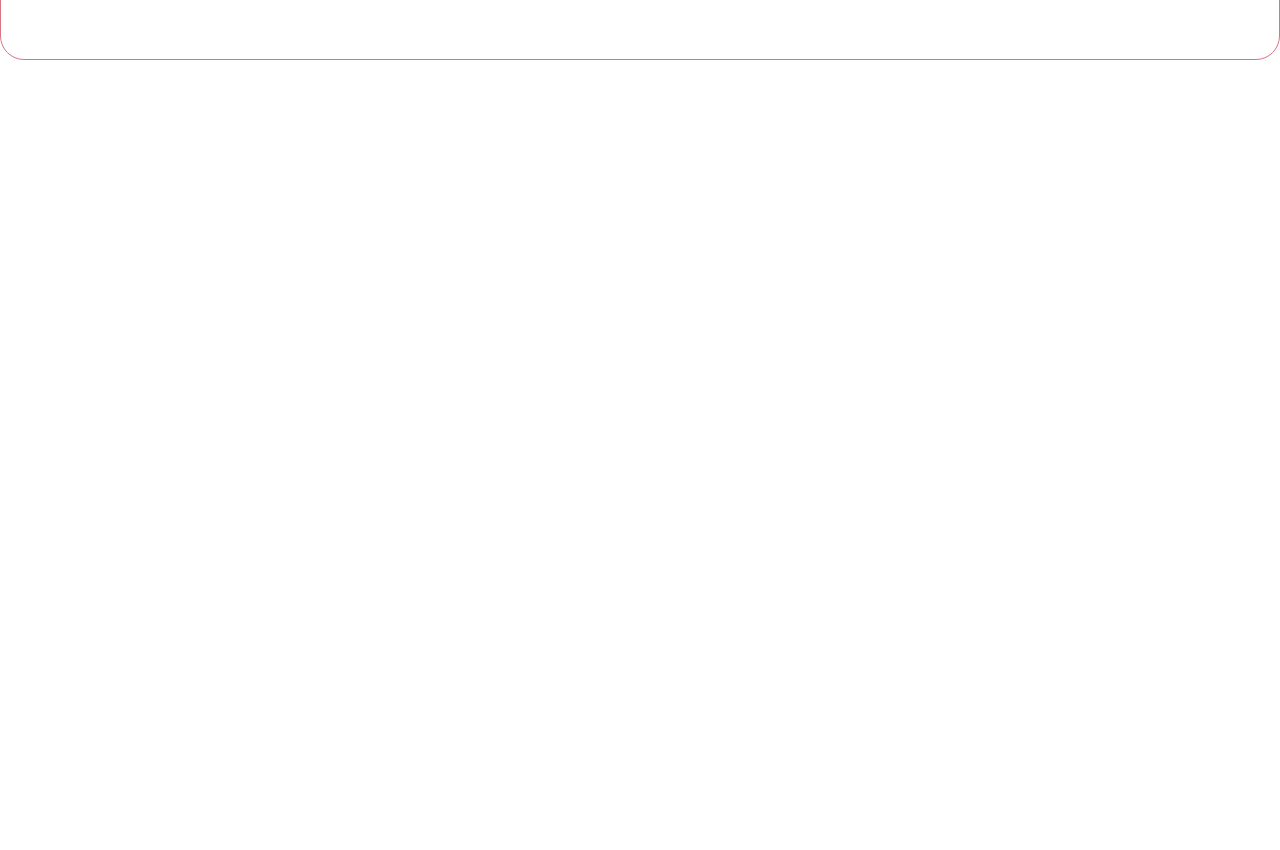
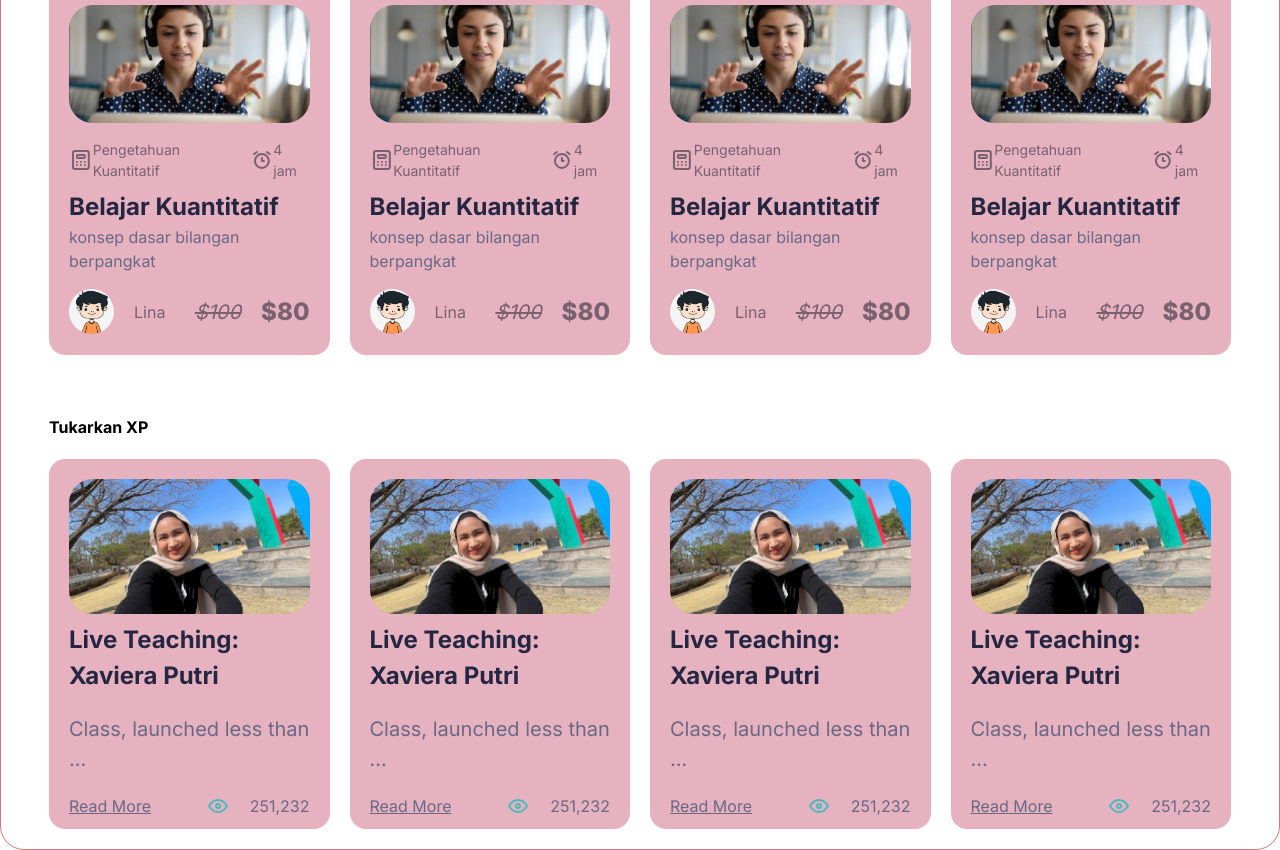
Before and after one commit to nikenuv/finpro-sistech, a Next.js app: page / in a window 1280 px wide. Shown: the part 1020-1870 px from the top of the page. Before the commit the page ends 1080 px from the top, so only its background shows below. Built offline with nearby package versions, Linux system fonts and the light colour scheme.

Commit message:
"homepage done"

```diff
--- a/src/components/Home.jsx
+++ b/src/components/Home.jsx
@@ -2,13 +2,13 @@ import React from "react";
 import { IconSearch } from "@tabler/icons-react";
 import Link from "next/link";
 import Image from "next/image";
-import { ProgressClass, MateriClass } from ".";
+import { Progress, Materi, Recommendation, Xp } from ".";
 
 const Home = () => {
   return (
     <section
       id="home"
-      className="rounded-3xl bg-white h-screen border-[#D87582] border-[1px]"
+      className="rounded-3xl bg-white border-[#D87582] border-[1px]"
     >
       <div className="search-bar flex m-5 px-5 py-1 rounded-3xl border-[#D87582] border-[1px]">
         <IconSearch />
@@ -44,8 +44,10 @@ const Home = () => {
           </div>
         </Link>
       </div>
-      <ProgressClass />
-      <MateriClass />
+      <Progress />
+      <Materi />
+      <Recommendation />
+      <Xp />
     </section>
   );
 };
--- a/src/components/MateriClass.jsx
+++ b/src/components/Materi.jsx
@@ -1,11 +1,11 @@
 import React from "react";
 import Image from "next/image";
 
-const MateriClass = () => {
+const Materi = () => {
   return (
-    <section className="materi-class mx-10 px-2">
+    <section className="materi mx-10 px-2">
       <h3 className="mt-10 mb-5 font-bold">Materi</h3>
-      <div className="materi-wrapper flex">
+      <div className="materi-wrapper flex justify-center">
         <div className="card w-[250px] h-[160px] mr-10 py-5 border-[1px] border-[#E6B2C0] rounded-2xl">
           <Image
             className="rounded-full mx-auto"
@@ -51,4 +51,4 @@ const MateriClass = () => {
   );
 };
 
-export default MateriClass;
+export default Materi;
--- /dev/null
+++ b/src/components/Recommendation.jsx
@@ -0,0 +1,159 @@
+import React from "react";
+import Image from "next/image";
+import { IconCalculator, IconAlarm } from "@tabler/icons-react";
+
+const Recommendation = () => {
+  return (
+    <section className="recommendation mx-10 px-2">
+      <h3 className="mt-10 mb-5 font-bold">Rekomendasi Untukmu</h3>
+      <div className="recom-wrapper flex gap-5">
+        <div className="card w-[370px] h-[370px] mb-5 px-5 py-5 bg-[#E6B2C0] rounded-2xl">
+          <Image
+            className="rounded-3xl"
+            width={350}
+            height={150}
+            src="/rekomendasi.png"
+            alt="progress-class"
+          />
+          <div className="flex mt-4 justify-between items-center text-[14px] text-[#79616F]">
+            <IconCalculator />
+            <p>Pengetahuan Kuantitatif</p>
+            <IconAlarm />
+            <p>4 jam</p>
+          </div>
+          <h1 className="mt-2 font-bold text-[24px] text-[#252641]">
+            Belajar Kuantitatif
+          </h1>
+          <h3 className="text-[16px] text-[#696984]">
+            konsep dasar bilangan berpangkat
+          </h3>
+          <div className="flex mt-4 justify-between items-center text-[14px] text-[#79616F]">
+            <div className="flex items-center gap-5">
+              <Image
+                className="rounded-full"
+                width={45}
+                height={45}
+                src="/profile.jpeg"
+              />
+              <p className="text-[16px]">Lina</p>
+            </div>
+            <div className="flex items-center gap-5">
+              <p className="italic line-through text-[20px]">$100</p>
+              <p className="font-extrabold text-[24px]">$80</p>
+            </div>
+          </div>
+        </div>
+        <div className="card w-[370px] h-[370px] mb-5 px-5 py-5 bg-[#E6B2C0] rounded-2xl">
+          <Image
+            className="rounded-3xl"
+            width={350}
+            height={150}
+            src="/rekomendasi.png"
+            alt="progress-class"
+          />
+          <div className="flex mt-4 justify-between items-center text-[14px] text-[#79616F]">
+            <IconCalculator />
+            <p>Pengetahuan Kuantitatif</p>
+            <IconAlarm />
+            <p>4 jam</p>
+          </div>
+          <h1 className="mt-2 font-bold text-[24px] text-[#252641]">
+            Belajar Kuantitatif
+          </h1>
+          <h3 className="text-[16px] text-[#696984]">
+            konsep dasar bilangan berpangkat
+          </h3>
+          <div className="flex mt-4 justify-between items-center text-[14px] text-[#79616F]">
+            <div className="flex items-center gap-5">
+              <Image
+                className="rounded-full"
+                width={45}
+                height={45}
+                src="/profile.jpeg"
+              />
+              <p className="text-[16px]">Lina</p>
+            </div>
+            <div className="flex items-center gap-5">
+              <p className="italic line-through text-[20px]">$100</p>
+              <p className="font-extrabold text-[24px]">$80</p>
+            </div>
+          </div>
+        </div>
+        <div className="card w-[370px] h-[370px] mb-5 px-5 py-5 bg-[#E6B2C0] rounded-2xl">
+          <Image
+            className="rounded-3xl"
+            width={350}
+            height={150}
+            src="/rekomendasi.png"
+            alt="progress-class"
+          />
+          <div className="flex mt-4 justify-between items-center text-[14px] text-[#79616F]">
+            <IconCalculator />
+            <p>Pengetahuan Kuantitatif</p>
+            <IconAlarm />
+            <p>4 jam</p>
+          </div>
+          <h1 className="mt-2 font-bold text-[24px] text-[#252641]">
+            Belajar Kuantitatif
+          </h1>
+          <h3 className="text-[16px] text-[#696984]">
+            konsep dasar bilangan berpangkat
+          </h3>
+          <div className="flex mt-4 justify-between items-center text-[14px] text-[#79616F]">
+            <div className="flex items-center gap-5">
+              <Image
+                className="rounded-full"
+                width={45}
+                height={45}
+                src="/profile.jpeg"
+              />
+              <p className="text-[16px]">Lina</p>
+            </div>
+            <div className="flex items-center gap-5">
+              <p className="italic line-through text-[20px]">$100</p>
+              <p className="font-extrabold text-[24px]">$80</p>
+            </div>
+          </div>
+        </div>
+        <div className="card w-[370px] h-[370px] mb-5 px-5 py-5 bg-[#E6B2C0] rounded-2xl">
+          <Image
+            className="rounded-3xl"
+            width={350}
+            height={150}
+            src="/rekomendasi.png"
+            alt="progress-class"
+          />
+          <div className="flex mt-4 justify-between items-center text-[14px] text-[#79616F]">
+            <IconCalculator />
+            <p>Pengetahuan Kuantitatif</p>
+            <IconAlarm />
+            <p>4 jam</p>
+          </div>
+          <h1 className="mt-2 font-bold text-[24px] text-[#252641]">
+            Belajar Kuantitatif
+          </h1>
+          <h3 className="text-[16px] text-[#696984]">
+            konsep dasar bilangan berpangkat
+          </h3>
+          <div className="flex mt-4 justify-between items-center text-[14px] text-[#79616F]">
+            <div className="flex items-center gap-5">
+              <Image
+                className="rounded-full"
+                width={45}
+                height={45}
+                src="/profile.jpeg"
+              />
+              <p className="text-[16px]">Lina</p>
+            </div>
+            <div className="flex items-center gap-5">
+              <p className="italic line-through text-[20px]">$100</p>
+              <p className="font-extrabold text-[24px]">$80</p>
+            </div>
+          </div>
+        </div>
+      </div>
+    </section>
+  );
+};
+
+export default Recommendation;
--- /dev/null
+++ b/src/components/Xp.jsx
@@ -0,0 +1,99 @@
+import React from 'react'
+import Image from 'next/image'
+import { IconEye } from '@tabler/icons-react'
+
+const Xp = () => {
+  return (
+    <section className="recommendation mx-10 px-2">
+      <h3 className="mt-10 mb-5 font-bold">Tukarkan XP</h3>
+      <div className="recom-wrapper flex gap-5">
+        <div className="card w-[370px] h-[370px] mb-5 px-5 py-5 bg-[#E6B2C0] rounded-2xl">
+          <Image
+            className="rounded-3xl"
+            width={350}
+            height={150}
+            src="/xaviera.jpeg"
+          />
+          <h1 className="mt-2 font-bold text-[24px] text-[#252641]">
+            Live Teaching: Xaviera Putri
+          </h1>
+          <h3 className="my-5 text-[20px] text-[#696984]">
+            Class, launched less than ...
+          </h3>
+          <div className="flex mt-4 justify-between items-center text-[14px] text-[#696984]">
+            <p className="text-[16px] underline">Read More</p>
+            <div className="flex items-center gap-5">
+              <IconEye className="text-[#49BBBD]" />
+              <p className="text-[16px]">251,232</p>
+            </div>
+          </div>
+        </div>
+        <div className="card w-[370px] h-[370px] mb-5 px-5 py-5 bg-[#E6B2C0] rounded-2xl">
+          <Image
+            className="rounded-3xl"
+            width={350}
+            height={150}
+            src="/xaviera.jpeg"
+          />
+          <h1 className="mt-2 font-bold text-[24px] text-[#252641]">
+            Live Teaching: Xaviera Putri
+          </h1>
+          <h3 className="my-5 text-[20px] text-[#696984]">
+            Class, launched less than ...
+          </h3>
+          <div className="flex mt-4 justify-between items-center text-[14px] text-[#696984]">
+            <p className="text-[16px] underline">Read More</p>
+            <div className="flex items-center gap-5">
+              <IconEye className="text-[#49BBBD]" />
+              <p className="text-[16px]">251,232</p>
+            </div>
+          </div>
+        </div>
+        <div className="card w-[370px] h-[370px] mb-5 px-5 py-5 bg-[#E6B2C0] rounded-2xl">
+          <Image
+            className="rounded-3xl"
+            width={350}
+            height={150}
+            src="/xaviera.jpeg"
+          />
+          <h1 className="mt-2 font-bold text-[24px] text-[#252641]">
+            Live Teaching: Xaviera Putri
+          </h1>
+          <h3 className="my-5 text-[20px] text-[#696984]">
+            Class, launched less than ...
+          </h3>
+          <div className="flex mt-4 justify-between items-center text-[14px] text-[#696984]">
+            <p className="text-[16px] underline">Read More</p>
+            <div className="flex items-center gap-5">
+              <IconEye className="text-[#49BBBD]" />
+              <p className="text-[16px]">251,232</p>
+            </div>
+          </div>
+        </div>
+        <div className="card w-[370px] h-[370px] mb-5 px-5 py-5 bg-[#E6B2C0] rounded-2xl">
+          <Image
+            className="rounded-3xl"
+            width={350}
+            height={150}
+            src="/xaviera.jpeg"
+          />
+          <h1 className="mt-2 font-bold text-[24px] text-[#252641]">
+            Live Teaching: Xaviera Putri
+          </h1>
+          <h3 className="my-5 text-[20px] text-[#696984]">
+            Class, launched less than ...
+          </h3>
+          <div className="flex mt-4 justify-between items-center text-[14px] text-[#696984]">
+            <p className="text-[16px] underline">Read More</p>
+            <div className="flex items-center gap-5">
+              <IconEye className="text-[#49BBBD]" />
+              <p className="text-[16px]">251,232</p>
+            </div>
+          </div>
+        </div>
+      </div>
+    </section>
+  )
+}
+
+export default Xp
--- a/src/components/index.js
+++ b/src/components/index.js
@@ -1,7 +1,9 @@
 import Navbar from "./Navbar";
 import Hero from "./Hero";
 import Home from "./Home";
-import ProgressClass from "./ProgressClass";
-import MateriClass from "./MateriClass";
+import Progress from "./Progress";
+import Materi from "./Materi";
+import Recommendation from "./Recommendation";
+import Xp from "./Xp";
 
-export { Navbar, Hero, Home, ProgressClass, MateriClass}
+export { Navbar, Hero, Home, Progress, Materi, Recommendation, Xp}
```
Also changed, not shown: src/components/Progress.jsx (renamed from src/components/ProgressClass.jsx, +5 -8 lines), public/rekomendasi.png (added), public/xaviera.jpeg (added).
